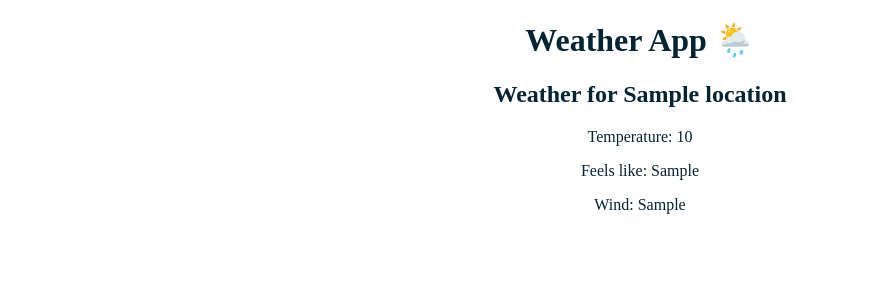
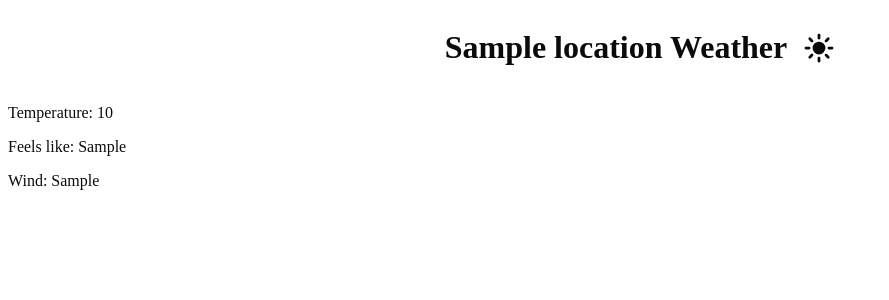
Before and after one commit to abbierm/weatherApp, a FastAPI app: template app/templates/weather.html in a window 1280 px wide. Shown: the top 300 px of the page, without its empty margins (0-889 px from the left). Run offline with FastAPI, Linux system fonts and the light colour scheme; the template is opened without the code that fills it: most values are stand-ins (such as "Sample title", 1, 10 or a date in 2020); parts of the project's set-up code (start-up, migrations or seed data) failed here and were passed over.

Commit message:
fixed development caching for static files, added api parameters to change units and exclude values, and added typer to start app in order to change dev settings via command line

```diff
--- a/app/dependencies.py
+++ b/app/dependencies.py
@@ -37,8 +37,6 @@ class APIClient:
         return json_result
 
 
-
-
 @asynccontextmanager
 async def httpx_lifespan_client(app: FastAPI):
     APIClient.get_httpx_client()
--- a/app/main.py
+++ b/app/main.py
@@ -2,6 +2,7 @@ from fastapi import FastAPI
 from fastapi.staticfiles import StaticFiles
 from .website import website_router
 from .api import api_router
+from .static import static_router
 from pydantic_settings import BaseSettings
 from config import Settings
 from .dependencies import httpx_lifespan_client
@@ -16,6 +17,9 @@ def create_app(settings: BaseSettings = Settings):
 
     app.mount("/static", StaticFiles(directory="app/static"), name="static")
 
+    if settings.dev == True:
+        app.include_router(static_router)
+
     app.include_router(website_router)
 
     app.include_router(api_router)
--- a/app/static/style.css
+++ b/app/static/style.css
@@ -5,7 +5,7 @@
 }
 
 body {
-    color:  #032433;
+    color:  #0a0b0c;
 }
 
 .flashbar ul {
@@ -71,7 +71,7 @@ body {
 }
 
 ion-icon {
-    color: #7f9691;
+    color: #090a0a;
     font-size: 2rem;
     --ionicon-stroke-width: 16px;
 }
--- a/app/templates/weather.html
+++ b/app/templates/weather.html
@@ -6,10 +6,11 @@
 
 {% block main %}
 
-<h1 style="text-align: center;">Weather App 🌦️</h1>
-<div style="text-align: center;">
-	<h2>Weather for {{ location }}</h2>
-
+<div class="header-row">
+        <h1>{{ location }} Weather</h1>
+        <ion-icon name="sunny"></ion-icon>
+    </div>
+<div>
 	<div class="weather-container">
 		<p>Temperature: {{ info.current.temp }}</p>
 		<p>Feels like: {{ info.current.feels_like }}</p>
--- a/app/website/__init__.py
+++ b/app/website/__init__.py
@@ -5,5 +5,4 @@ website_router = APIRouter(
     tags=["weather"]
 )
 
-
 from app.website import routes
--- a/app/website/routes.py
+++ b/app/website/routes.py
@@ -49,8 +49,8 @@ async def get_weather(
 ):
 	# config settings
     s = request.app.state.settings
+
     # Geo coordinates
-
     geo_form_string = f"{form_data.city}+{form_data.state}+{form_data.country}"
     geo_url = s.base_geocoding_url + geo_form_string + "&api_key=" + s.geocoding_api_key
     json_location = await client.query_url(url=geo_url)
--- a/config.py
+++ b/config.py
@@ -12,6 +12,7 @@ BASEDIR = os.path.abspath(os.path.dirname(__file__))
 class Settings(BaseSettings):
     UVICORN_TIMEOUT_GRACEFUL_SHUTDOWN: int = 5
     testing: bool = False
+    dev: bool = False
     base_geocoding_url: str = "https://geocode.maps.co/search?q="
     base_weather_url: str = "https://api.openweathermap.org/data/3.0/onecall?"
     weather_api_key: str = WEATHER_API_KEY
--- a/requirements.txt
+++ b/requirements.txt
@@ -1,7 +1,6 @@
 annotated-types==0.7.0
 anyio==4.8.0
 certifi==2025.1.31
-click==8.1.8
 colorama==0.4.6
 fastapi==0.115.11
 h11==0.14.0
@@ -23,6 +22,7 @@ pytest==8.3.5
 pytest-httpx==0.35.0
 python-dotenv==1.0.1
 python-multipart==0.0.20
+setuptools==78.1.0
 sniffio==1.3.1
 starlette==0.46.0
 typing_extensions==4.12.2
--- a/weatherApp.py
+++ b/weatherApp.py
@@ -1,8 +1,22 @@
 from app.main import create_app
 import uvicorn
+import typer
+from config import Settings
 
-app = create_app()
+
+class DevSettings(Settings):
+    dev: bool = True
+
+app = create_app(DevSettings)
+
+def main(dev: bool = False):
+    if dev:
+        print("running dev mode")
+        uvicorn.run("weatherApp:app", host="0.0.0.0", port=8080, reload=True)
+    else:
+        weatherApp = create_app(Settings)
+        uvicorn.run(weatherApp, host="0.0.0.0", port=8080)
 
 
 if __name__ == "__main__":
-    uvicorn.run("weatherApp:app", host="0.0.0.0", port=8080, reload=True)
+    main()
```
Also changed, not shown: app/api/routes.py (+16 -3 lines), app/static/__init__.py (+6 -1 lines), app/static/mount.py (deleted, +0 -12 lines).
